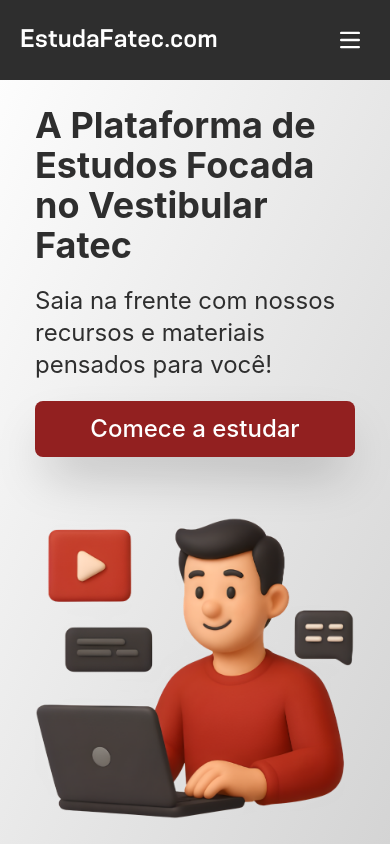
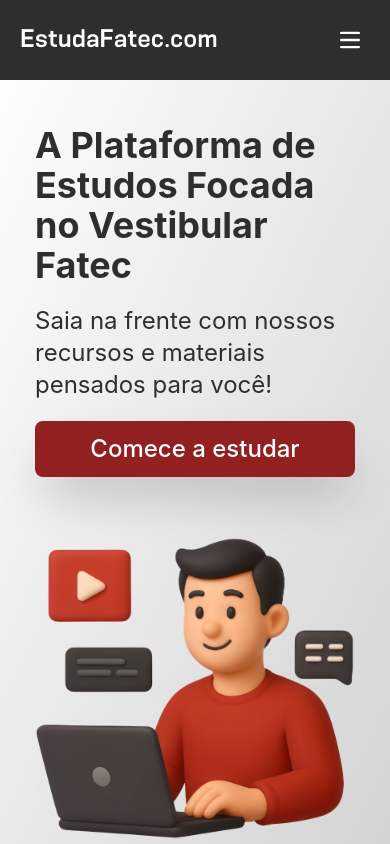
Before and after one commit to OLuizFernando/estudafatec.com, a Next.js app: page / in a window 390 px wide. Shown: the top 844 px of the page. Built offline with nearby package versions, Linux system fonts and the light colour scheme; a web font is replaced by a local one.

Commit message:
fix `HeroSection` margin on mobile

```diff
--- a/components/HeroSection/index.js
+++ b/components/HeroSection/index.js
@@ -1,7 +1,7 @@
 function HeroSection() {
   return (
     <>
-      <div className="flex flex-col md:flex-row justify-center items-center max-w-screen-xl mx-20 md:p-5">
+      <div className="flex flex-col md:flex-row justify-center items-center max-w-screen-xl mx-20 md:p-5 mt-10 md:mt-0">
         <div className="flex flex-col w-auto md:w-fit mb-15 md:mb-0 text-[#2e2e2e] me-0 md:me-10 lg:me-25">
           <h1 className="text-4xl md:text-5xl lg:6xl xl:text-7xl font-bold text-start mb-5">
             A Plataforma de Estudos Focada no Vestibular Fatec
```
